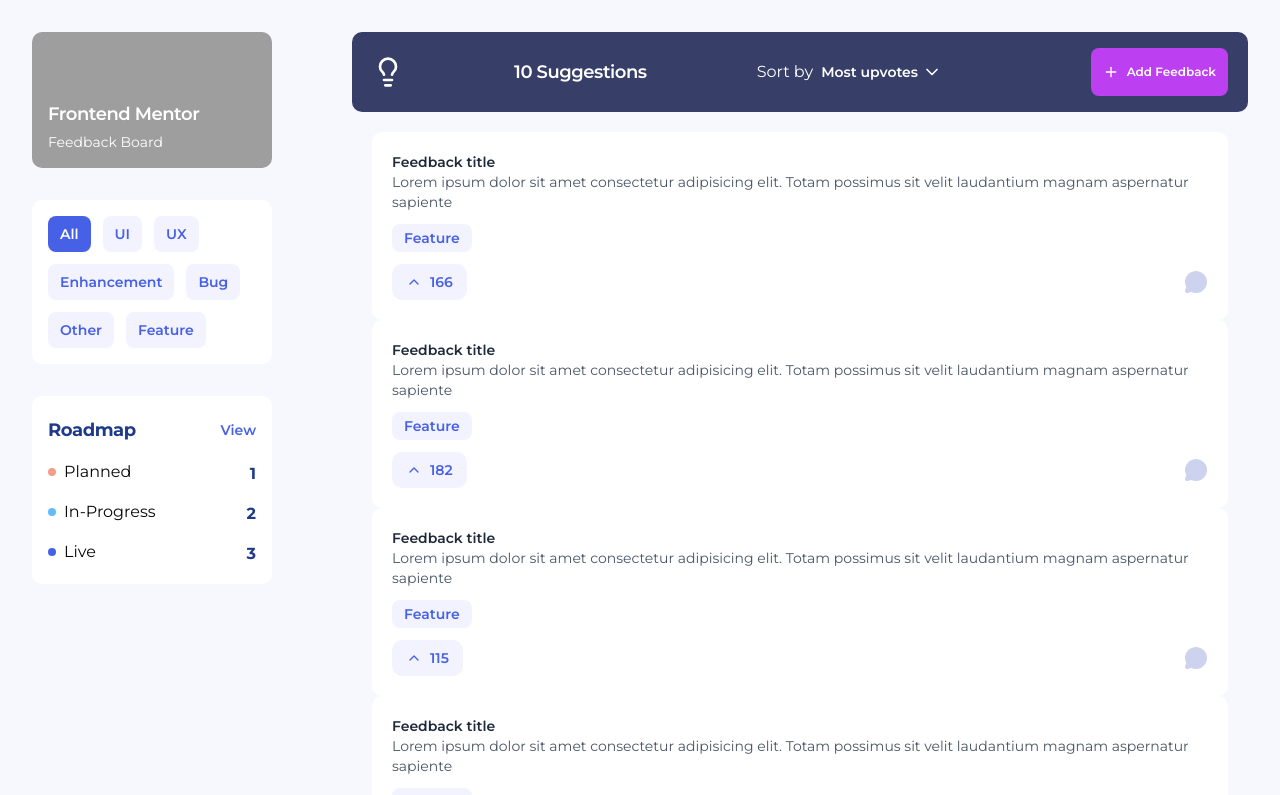
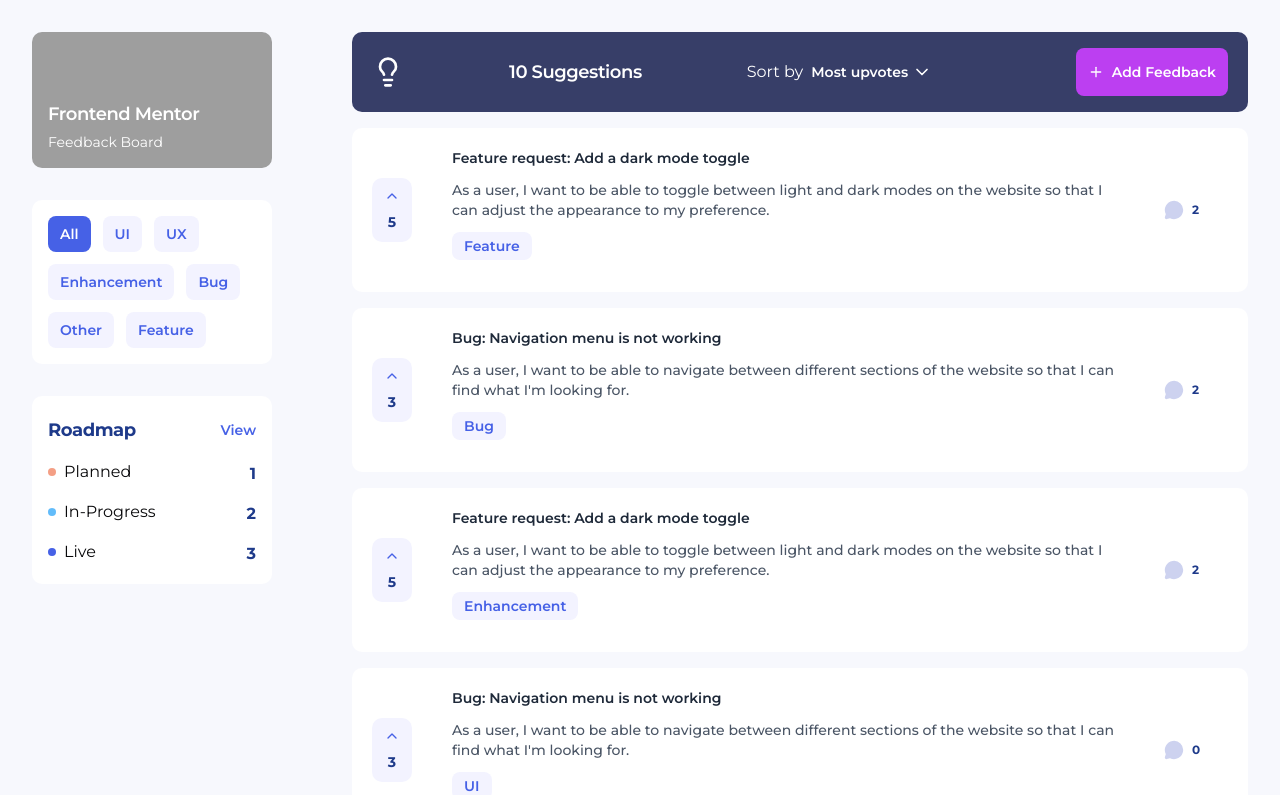
Before and after one commit to faizbinyousuf/product-feedback-react, a React (Vite) app: page / in a window 1280 px wide. Shown: the top 795 px of the page. Built offline with nearby package versions, Linux system fonts and the light colour scheme; grey boxes are pictures that could not be loaded; a web font is replaced by a local one.

Commit message:
feedback card changes in medium and large screens

```diff
--- a/src/app/home/Main.tsx
+++ b/src/app/home/Main.tsx
@@ -2,14 +2,15 @@
 import TopBar from "@/components/widgets/TopBar";
 
 import React from "react";
+import { feedbackList } from "../types/FeedbackModel";
 
 function Main() {
   return (
     <div className="md:px-8 lg:p-8  ">
       <TopBar />
-      <div className="m-5">
-        {Array.from({ length: 5 }, (_, index) => (
-          <FeedBackCard key={index} />
+      <div>
+        {feedbackList.map((item, index) => (
+          <FeedBackCard key={index} feedback={item} />
         ))}
       </div>
     </div>
--- /dev/null
+++ b/src/app/types/FeedbackModel.ts
@@ -0,0 +1,149 @@
+export interface FeedbackModel {
+  id: string;
+  title: string;
+  description: string;
+  category: string;
+  status: string;
+  upvotes: number;
+  comments: string[];
+  user: {
+    image: string;
+    name: string;
+    username: string;
+  };
+}
+
+export const feedbackList: FeedbackModel[] = [
+  {
+    id: "1",
+    title: "Feature request: Add a dark mode toggle",
+    description:
+      "As a user, I want to be able to toggle between light and dark modes on the website so that I can adjust the appearance to my preference.",
+    category: "Feature",
+    status: "In-Progress",
+    upvotes: 5,
+    comments: [
+      "I agree with this idea. It would be great to have a dark mode toggle on the website.",
+      "I completely agree with this. It would be great to have a dark mode toggle on the website.",
+    ],
+    user: {
+      image:
+        "https://images.unsplash.com/photo-1499714608240-22fc6ad53fb2?ixlib=rb-1.2.1&ixid=eyJhcHBfaWQiOjEyMDd9&auto=format&fit=crop&w=76&q=80",
+      name: "Louis Tomlinson",
+      username: "louis_tomlinson",
+    },
+  },
+  {
+    id: "2",
+    title: "Bug: Navigation menu is not working",
+    description:
+      "As a user, I want to be able to navigate between different sections of the website so that I can find what I'm looking for.",
+    category: "Bug",
+    status: "Planned",
+    upvotes: 3,
+    comments: [
+      "I'm having some issues with the navigation menu. It's not working as expected.",
+      "I'm having some issues with the navigation menu. It's not working as expected.",
+    ],
+    user: {
+      image:
+        "https://images.unsplash.com/photo-1499714608240-22fc6ad53fb2?ixlib=rb-1.2.1&ixid=eyJhcHBfaWQiOjEyMDd9&auto=format&fit=crop&w=76&q=80",
+      name: "Zachary Loeber",
+      username: "zloeber",
+    },
+  },
+
+  {
+    id: "3",
+    title: "Feature request: Add a dark mode toggle",
+    description:
+      "As a user, I want to be able to toggle between light and dark modes on the website so that I can adjust the appearance to my preference.",
+    category: "Enhancement",
+    status: "Live",
+    upvotes: 5,
+    comments: [
+      "I agree with this idea. It would be great to have a dark mode toggle on the website.",
+      "I completely agree with this. It would be great to have a dark mode toggle on the website.",
+    ],
+    // add another user other than Tom Cook
+    user: {
+      image:
+        "https://images.unsplash.com/photo-1499714608240-22fc6ad53fb2?ixlib=rb-1.2.1&ixid=eyJhcHBfaWQiOjEyMDd9&auto=format&fit=crop&w=76&q=80",
+      name: "Young Frankenstein",
+      username: "frankenstein",
+    },
+  },
+  {
+    id: "4",
+    title: "Bug: Navigation menu is not working",
+    description:
+      "As a user, I want to be able to navigate between different sections of the website so that I can find what I'm looking for.",
+    category: "UI",
+    status: "Planned",
+    upvotes: 3,
+    comments: [],
+    user: {
+      image:
+        "https://images.unsplash.com/photo-1499714608240-22fc6ad53fb2?ixlib=rb-1.2.1&ixid=eyJhcHBfaWQiOjEyMDd9&auto=format&fit=crop&w=76&q=80",
+      name: "Peter Parker",
+      username: "peterparker",
+    },
+  },
+  {
+    id: "5",
+    title: "Feature request: Add a dark mode toggle",
+    description:
+      "As a user, I want to be able to toggle between light and dark modes on the website so that I can adjust the appearance to my preference.",
+    category: "UX",
+    status: "In-Progress",
+    upvotes: 5,
+    comments: [],
+    user: {
+      image:
+        "https://images.unsplash.com/photo-1499714608240-22fc6ad53fb2?ixlib=rb-1.2.1&ixid=eyJhcHBfaWQiOjEyMDd9&auto=format&fit=crop&w=76&q=80",
+      name: "Alice Johnson",
+      username: "alicejohnson",
+    },
+  },
+  {
+    id: "6",
+    title: "Bug: Navigation menu is not working",
+    description:
+      "As a user, I want to be able to navigate between different sections of the website so that I can find what I'm looking for.",
+    category: "Bug",
+    status: "Planned",
+    upvotes: 3,
+    comments: [],
+    user: {
+      image:
+        "https://images.unsplash.com/photo-1499714608240-22fc6ad53fb2?ixlib=rb-1.2.1&ixid=eyJhcHBfaWQiOjEyMDd9&auto=format&fit=crop&w=76&q=80",
+      name: "Jane Doe",
+      username: "janedoe123",
+    },
+  },
+  {
+    id: "7",
+    title: "Other: Test in UAT",
+    description:
+      "As a user, I want to be able to toggle between light and dark modes on the website so that I can adjust the appearance to my preference.",
+    category: "Other",
+    status: "Live",
+    upvotes: 5,
+    comments: [
+      "I agree with this idea. It would be great to have a dark mode toggle on the website.",
+      "I completely agree with this. It would be great to have a dark mode toggle on the website.",
+      "I agree with this idea. It would be great to have a dark mode toggle on the website.",
+      "I completely agree with this. It would be great to have a dark mode toggle on the website.",
+      "I agree with this idea. It would be great to have a dark mode toggle on the website.",
+      "I completely agree with this. It would be great to have a dark mode toggle on the website.",
+      "I agree with this idea. It would be great to have a dark mode toggle on the website.",
+      "I completely agree with this. It would be great to have a dark mode toggle on the website.",
+    ],
+    user: {
+      image:
+        "https://images.unsplash.com/photo-1499714608240-22fc6ad53fb2?ixlib=rb-1.2.1&ixid=eyJhcHBfaWQiOjEyMDd9&auto=format&fit=crop&w=76&q=80",
+      name: "Steve Jobs",
+      username: "stevejobs",
+    },
+  },
+];
--- a/src/components/widgets/FeedBackCard.tsx
+++ b/src/components/widgets/FeedBackCard.tsx
@@ -1,11 +1,15 @@
 import React, { useState } from "react";
 import { Typography } from "../ui/typography";
-import { BubblesIcon, ChevronUpIcon, MessageCircleIcon } from "lucide-react";
+import { ChevronUpIcon, MessageCircleIcon } from "lucide-react";
 import { cn } from "@/lib/utils";
+import type { FeedbackModel } from "@/app/types/FeedbackModel";
+interface Props {
+  feedback: FeedbackModel;
+}
 
-function FeedBackCard() {
-  const randomNumber = () => Math.floor(Math.random() * 100);
-  const [upVote, setUpVote] = useState(randomNumber() + 100);
+function FeedBackCard({ feedback }: Props) {
+  //   const randomNumber = () => Math.floor(Math.random() * 100);
+  const [upVote, setUpVote] = useState(feedback.upvotes);
   const [upVoteDone, setUpVoteDone] = useState(false);
 
   const handleUpVote = () => {
@@ -17,21 +21,41 @@
     }
   };
   return (
-    <div className="   bg-white rounded-lg w-full p-5">
-      <p className="text-gray-800 text-sm font-semibold ">Feedback title</p>
-      <p className="text-gray-600 text-sm">
-        Lorem ipsum dolor sit amet consectetur adipisicing elit. Totam possimus
-        sit velit laudantium magnam aspernatur sapiente
+    <div className="flex justify-between items-center bg-white rounded-lg w-full p-5 my-4 space-x-10">
+      <div
+        onClick={() => handleUpVote()}
+        className={cn(
+          "rounded-lg py-2 px-3.5 md:py-2.5 md:px-2   shrink-0   w-10 h-max cursor-pointer hidden  md:flex flex-col gap-2 items-center  ",
+          upVoteDone ? "bg-[#4661E6] text-white" : "bg-[#F3F3FF] text-[#4661E6]"
+        )}
+      >
+        <ChevronUpIcon className="size-4" />
+        <Typography
+          variant="bodyText"
+          className={cn(
+            "font-bold text-sm",
+            upVoteDone ? "text-white" : "text-app-dark"
+          )}
+        >
+          {feedback.upvotes}
+        </Typography>
+      </div>
+      <div className="  w-full">
+        <p className="text-gray-800 text-sm font-semibold mb-3">
+          {feedback.title}
         </p>
-      <div className="rounded-md py-1 px-3 w-min h-max cursor-pointer   bg-[#F3F3FF]  text-[#4661E6]  my-3">
+        <p className="text-gray-600 text-sm font-[500]">
+          {feedback.description}
+        </p>
+        <div className="rounded-md py-1 px-3 w-max h-max cursor-pointer   bg-[#F3F3FF]  text-[#4661E6]  my-3">
           <Typography
             variant="bodyText"
             className="font-semibold text-sm text-[#4661E6]"
           >
-          Feature
+            {feedback.category}
           </Typography>
         </div>
-      <div className="flex justify-between items-center">
+        <div className="flex md:hidden justify-between items-center">
           <div
             onClick={() => handleUpVote()}
             className={cn(
@@ -45,14 +69,28 @@
             <Typography
               variant="bodyText"
               className={cn(
-              "font-semibold text-sm",
-              upVoteDone ? "text-white" : "text-[#4661E6]"
+                "font-bold text-sm",
+                upVoteDone ? "text-white" : "text-app-dark"
               )}
             >
               {upVote}
             </Typography>
           </div>
-        <MessageCircleIcon className="   text-[#CDD2EF] fill-[#CDD2EF] bg-cover " />
+          <div className="flex md:hidden gap-2 items-center w-16 shrink-0">
+            <MessageCircleIcon className=" size-5  text-[#CDD2EF] fill-[#CDD2EF] bg-cover " />
+            <p className="text-xs text-app-dark font-bold">
+              {feedback.comments.length}
+            </p>
+          </div>
+        </div>
+      </div>
+
+      {/* hide in mobile and show in tablet screens */}
+      <div className="hidden md:flex gap-2 items-center w-16 shrink-0  ">
+        <MessageCircleIcon className=" size-5  text-[#CDD2EF] fill-[#CDD2EF] bg-cover " />
+        <p className="text-xs text-app-dark font-bold">
+          {feedback.comments.length}
+        </p>
       </div>
     </div>
   );
--- a/src/components/widgets/TopBar.tsx
+++ b/src/components/widgets/TopBar.tsx
@@ -25,7 +25,7 @@
   };
 
   return (
-    <div className=" md:rounded-lg md:h-20 h-16 bg-[#373E68] text-white flex items-center justify-between w-full px-5     ">
+    <div className=" md:rounded-lg md:h-20 h-16 bg-[#373E68] text-white flex items-center justify-between w-full px-5  py-5   ">
       <LightbulbIcon className="w-8 h-8 hidden md:block" />
       <Typography
         variant="h5"
@@ -61,7 +61,7 @@
               ].map((option) => (
                 <div key={option}>
                   <DropdownMenuItem onSelect={() => handleSelect(option)}>
-                    <div className="flex items-center justify-between w-full hover:cursor-pointer text-sm">
+                    <div className="flex items-center justify-between w-full hover:cursor-pointer text-sm  ">
                       {option}
                       {selectedFilter === option && (
                         <CheckIcon className="text-green-700" />
@@ -77,7 +77,7 @@
       </div>
       <Button
         variant={"ghost"}
-        className="bg-[#BC3FF1] font-semibold md:py-6 py-5 hover:cursor-pointer text-xs px-0"
+        className="bg-[#BC3FF1] font-semibold md:py-6 py-5 hover:cursor-pointer text-xs md:text-sm px-0"
       >
         <PlusIcon /> Add Feedback
       </Button>
```
Lines whose indentation alone changed are shown as unchanged.
